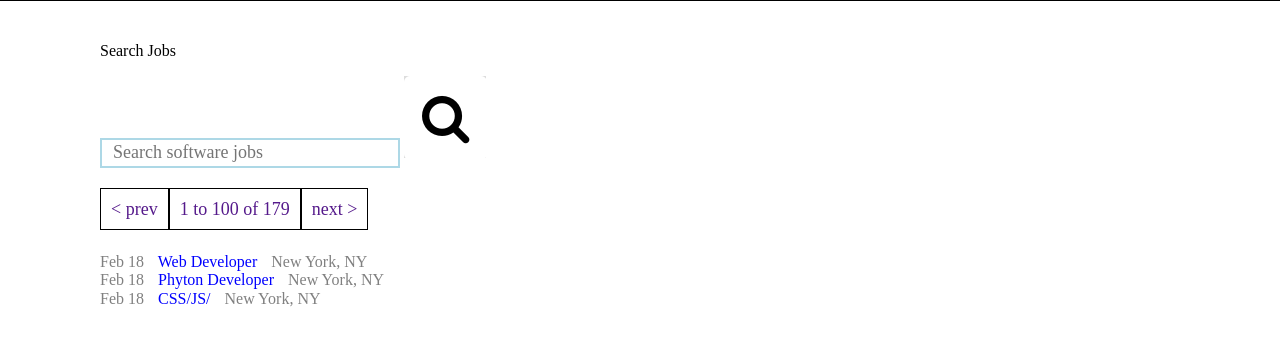
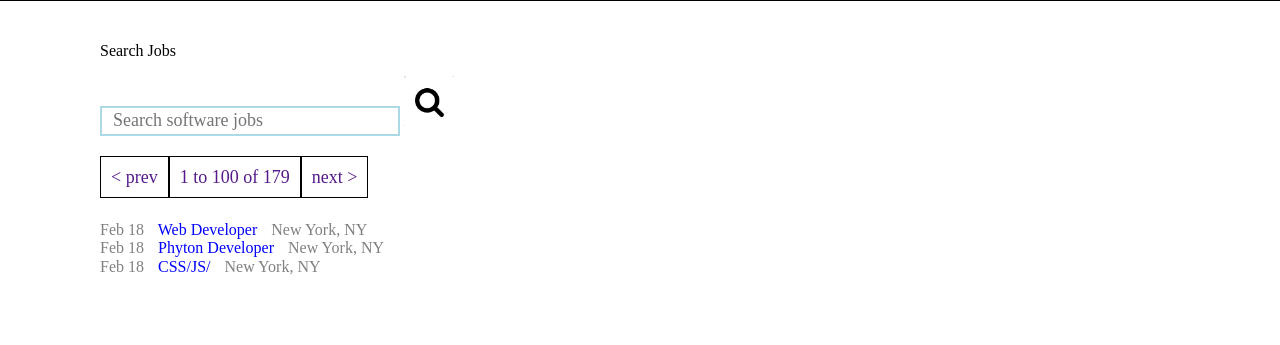
Before and after one commit to JTGeek/Gregs-list, a plain HTML site: page index.html in a window 1280 px wide. Shown: the part 41-386 px from the top of the page. Drawn offline with nearby package versions, Linux system fonts and the light colour scheme.

Commit message:
updated html to reflect css img size change

```diff
--- a/index.html
+++ b/index.html
@@ -28,7 +28,7 @@
     <label>
       <p>Search Jobs</p>
       <input class="s_bar" placeholder="  Search software jobs"/>
-      <img src="img_files/magnifying-glass.png"/>
+      <img src="img_files/magnifying-glass.png" class="m-glass"/>
     </label>
 
     <div class="nav2">
```
